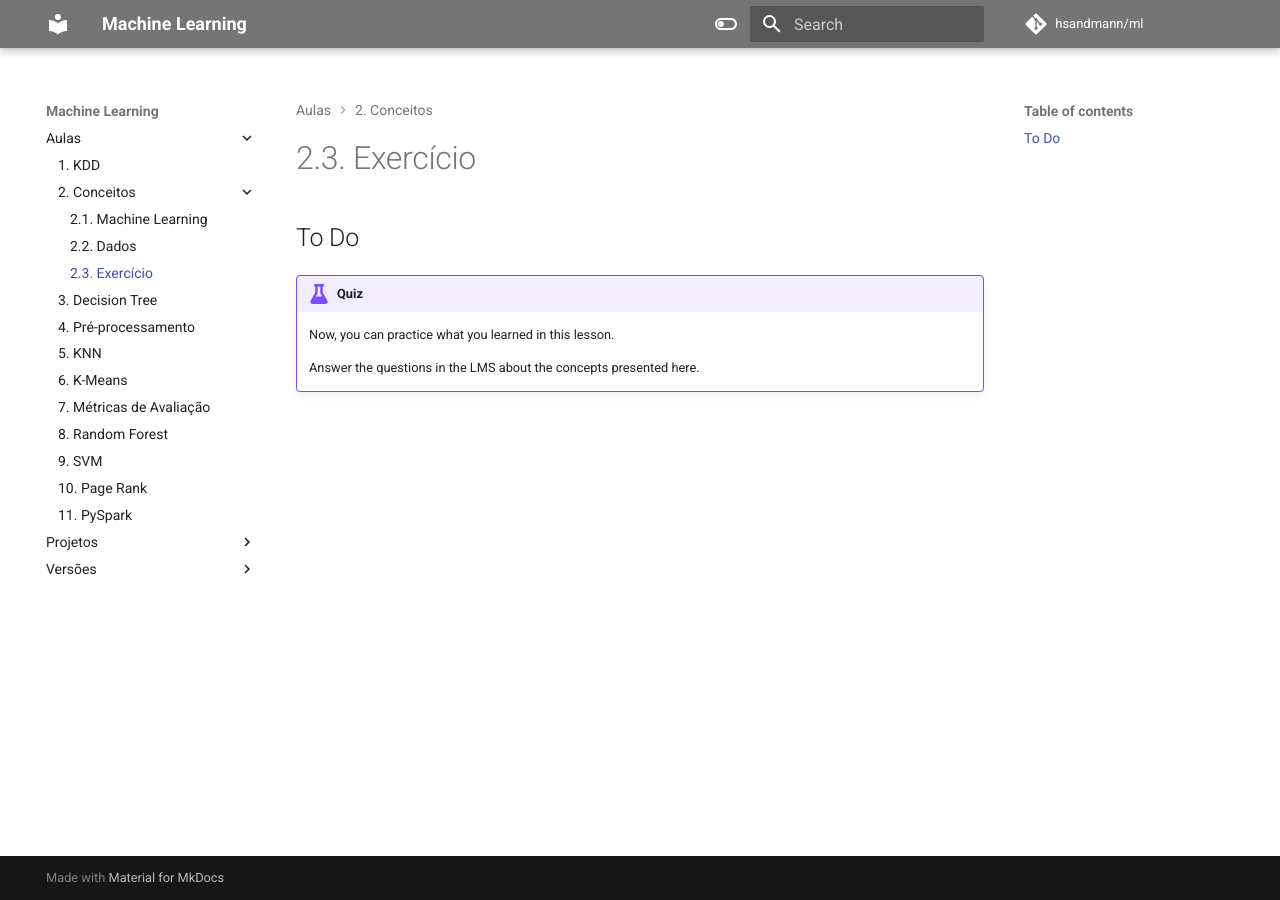
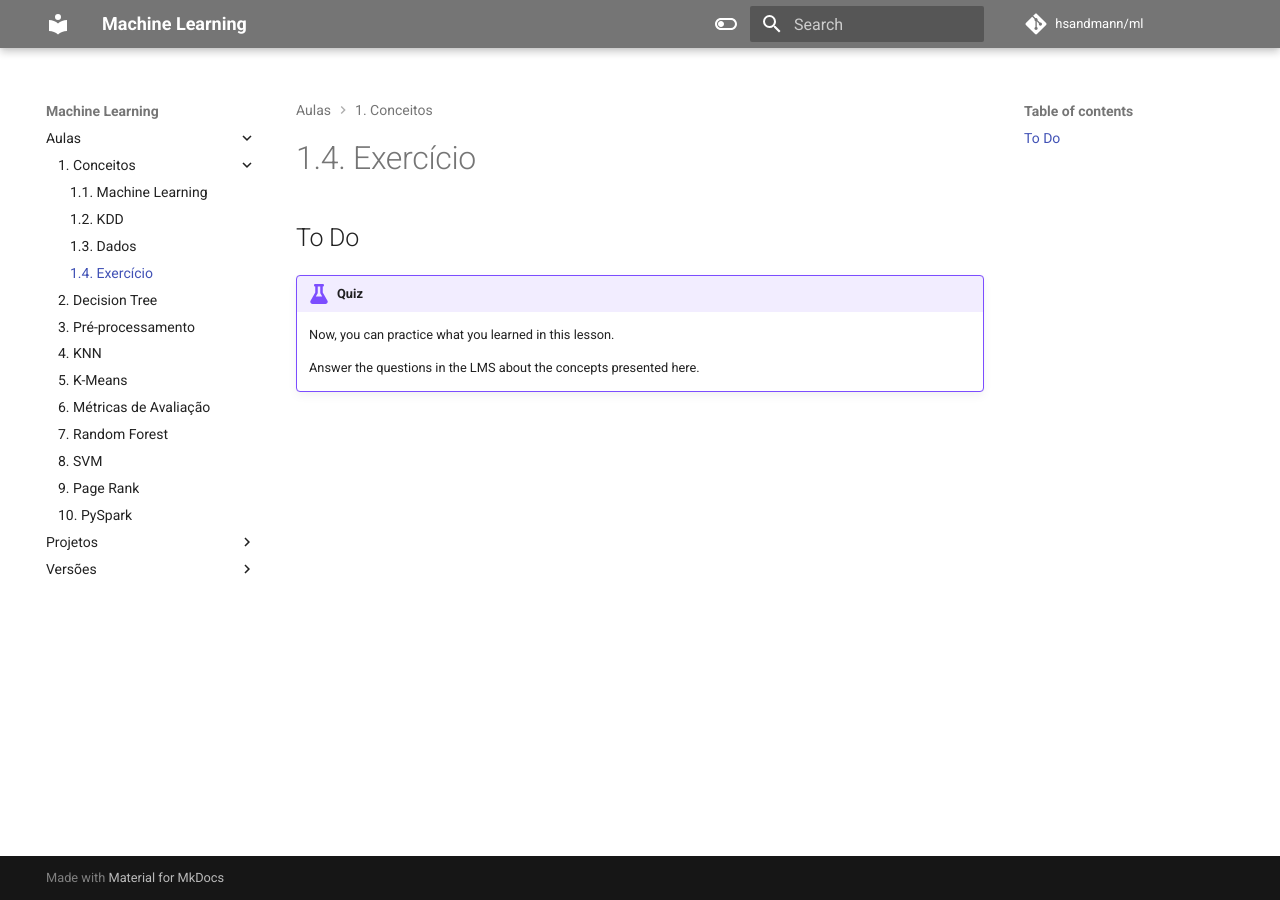
Before and after one commit to hsandmann/ml, an MkDocs documentation site: the page built from docs/classroom/concepts/exercise/exercise.md, in a window 1280 px wide. Built offline with MkDocs 1.6.1 and Material for MkDocs 9.7.7, drawn with Linux system fonts in a browser that asks for light colours; comment, search, counter and statistics services are not loaded.

Commit message:
concepts

```diff
--- a/mkdocs.yml
+++ b/mkdocs.yml
@@ -137,20 +137,20 @@ extra_css:
 nav:
 
   - Aulas:
-    - 1. KDD: ./classroom/kdd/kdd.md
-    - 2. Conceitos:
-      - 2.1. Machine Learning: ./classroom/concepts/ml.md
-      - 2.2. Dados: ./classroom/concepts/data.md
-      - 2.3. Exercício: ./classroom/concepts/exercise.md
-    - 3. Decision Tree: ./classroom/decision_tree/decision_tree.md
-    - 4. Pré-processamento: ./classroom/pre_processing/pre_processing.md
-    - 5. KNN: ./classroom/knn/knn.md
-    - 6. K-Means: ./classroom/kmeans/kmeans.md
-    - 7. Métricas de Avaliação: ./classroom/metrics/metricas.md
-    - 8. Random Forest: ./classroom/random_forest/random_forest.md
-    - 9. SVM: ./classroom/svm/svm.md
-    - 10. Page Rank: ./classroom/page_rank/page_rank.md
-    - 11. PySpark: ./classroom/pyspark/pyspark.md
+    - 1. Conceitos:
+      - 1.1. Machine Learning: ./classroom/concepts/ml/ml.md
+      - 1.2. KDD: ./classroom/concepts/kdd/kdd.md
+      - 1.3. Dados: ./classroom/concepts/data/data.md
+      - 1.4. Exercício: ./classroom/concepts/exercise/exercise.md
+    - 2. Decision Tree: ./classroom/decision_tree/decision_tree.md
+    - 3. Pré-processamento: ./classroom/pre_processing/pre_processing.md
+    - 4. KNN: ./classroom/knn/knn.md
+    - 5. K-Means: ./classroom/kmeans/kmeans.md
+    - 6. Métricas de Avaliação: ./classroom/metrics/metricas.md
+    - 7. Random Forest: ./classroom/random_forest/random_forest.md
+    - 8. SVM: ./classroom/svm/svm.md
+    - 9. Page Rank: ./classroom/page_rank/page_rank.md
+    - 10. PySpark: ./classroom/pyspark/pyspark.md
 
   - Projetos:
     - Projeto I: ./versions/2025.2/projects/1/projeto_i.md
```
Also changed, not shown: docs/index.md (+1 -1 lines), docs/classroom/concepts/data/data.md (renamed from docs/classroom/concepts/data.md), docs/classroom/concepts/data/distributions.py (renamed from docs/classroom/concepts/distributions.py), docs/classroom/concepts/data/iris_data.py (renamed from docs/classroom/concepts/iris_data.py), docs/classroom/concepts/data/iris_dataset.png (renamed from docs/classroom/concepts/iris_dataset.png), docs/classroom/concepts/data/iris_visualization.py (renamed from docs/classroom/concepts/iris_visualization.py), docs/classroom/concepts/data/salmon_vs_seabass_1.py (renamed from docs/classroom/concepts/salmon_vs_seabass_1.py), docs/classroom/concepts/data/salmon_vs_seabass_2.py (renamed from docs/classroom/concepts/salmon_vs_seabass_2.py), docs/classroom/concepts/exercise/exercise.md (renamed from docs/classroom/concepts/exercise.md), docs/classroom/concepts/kdd/kdd.md (renamed from docs/classroom/kdd/kdd.md), docs/classroom/concepts/ml/hierarchical.py (renamed from docs/classroom/concepts/hierarchical.py), docs/classroom/concepts/ml/ml.md (renamed from docs/classroom/concepts/ml.md), docs/classroom/concepts/ml/relations.py (renamed from docs/classroom/concepts/relations.py), docs/classroom/concepts/ml/timeline.json (renamed from docs/classroom/concepts/timeline.json).
